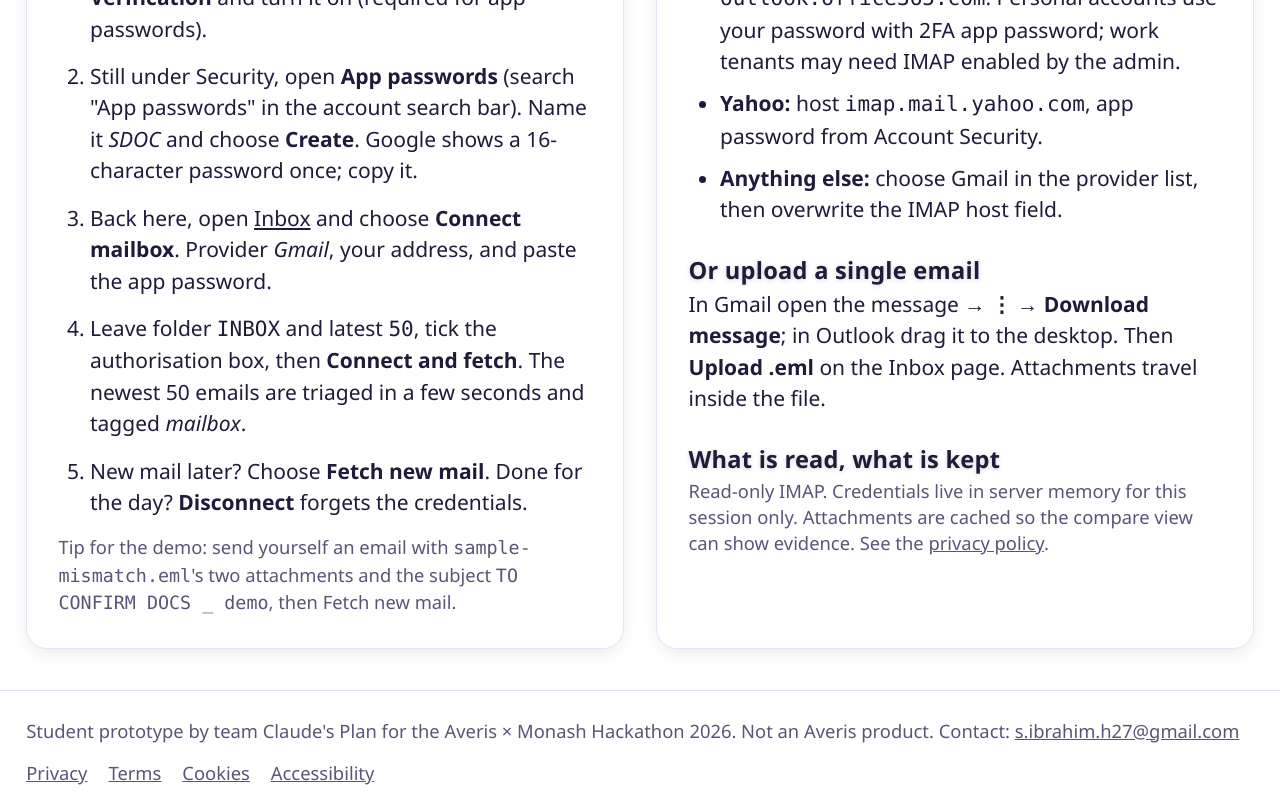
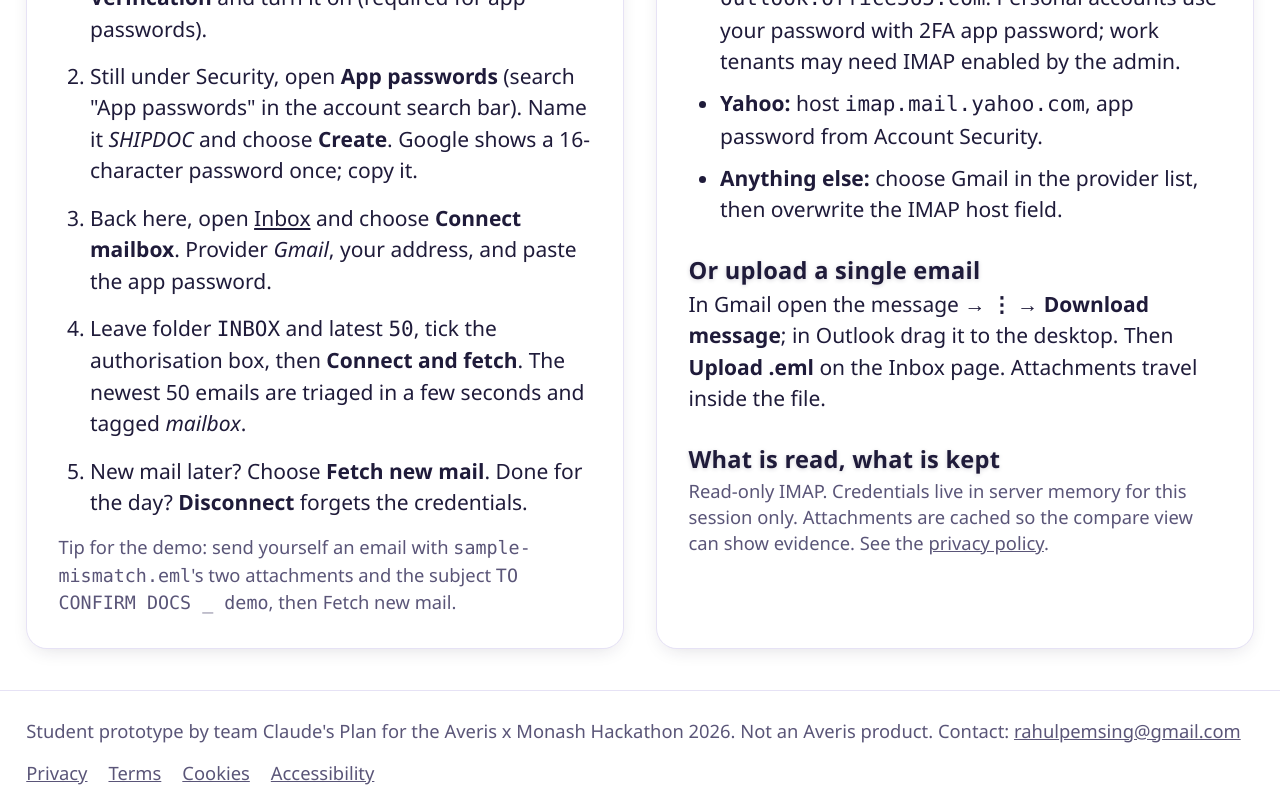
Before and after one commit to VRP2206/Averis_hackathon_2026, a React (Vite) app in the folder web/: page /#/help in a window 1280 px wide. Shown: the part 1160-1972 px from the top of the page. Built offline with nearby package versions, Linux system fonts and the light colour scheme; no server answers.

Commit message:
refactor: change display name to shipdoc for website

```diff
--- a/web/index.html
+++ b/web/index.html
@@ -3,10 +3,10 @@
   <head>
     <meta charset="UTF-8" />
     <meta name="viewport" content="width=device-width, initial-scale=1.0, viewport-fit=cover" />
-    <meta name="description" content="SDOC: triage a shipping-documentation inbox and check draft Bills of Lading against Shipping Instructions. Student prototype for the Averis x Monash Hackathon 2026." />
+    <meta name="description" content="SHIPDOC: triage a shipping-documentation inbox and check draft Bills of Lading against Shipping Instructions. Student prototype for the Averis x Monash Hackathon 2026." />
     <meta name="color-scheme" content="light dark" />
     <link rel="icon" type="image/svg+xml" href="/favicon.svg" />
-    <title>SDOC · Shipping Document Check</title>
+    <title>ShipDoc · Shipping Document Check</title>
     <!-- No analytics, no third-party scripts, no external fonts: see /cookies -->
   </head>
   <body>
--- a/web/src/content/business.ts
+++ b/web/src/content/business.ts
@@ -1,12 +1,12 @@
 // Business / contact details shown in the footer and the legal pages.
 export const business = {
-  productName: "SDOC",
+  productName: "SHIPDOC",
   projectName: "shipdoc",
   siteUrl: "https://shipdoc.org",
   teamName: "Claude's Plan",
   members: ["Rahul Vedant Pemsing", "Chew Ee Huan", "Lye Wei Ho", "Khoo Lip Hong", "Syed Ibrahim Hassan"],
-  contactEmail: "s.ibrahim.h27@gmail.com",
-  event: "Averis × Monash Hackathon 2026",
+  contactEmail: "rahulpemsing@gmail.com",
+  event: "Averis x Monash Hackathon 2026",
   country: "Malaysia",
   repoUrl: "https://github.com/VRP2206/Averis_hackathon_2026",
   lastUpdated: "21 September 2026",
--- a/web/src/pages/HelpPage.tsx
+++ b/web/src/pages/HelpPage.tsx
@@ -34,7 +34,7 @@ export function HelpPage() {
           <h1 className="hover-sheen inline-block">{t("help.title")}</h1>
           <p className="mt-3 text-xl text-muted-foreground">Three ways in, one pipeline out. Start with a sample, then connect a real mailbox.</p>
         </div>
-        <img src="/hero.svg" alt="Emails flow from a mailbox through SDOC and come out as checked Bills of Lading" className="lift w-full rounded-3xl" />
+        <img src="/hero.svg" alt="Emails flow from a mailbox through SHIPDOC and come out as checked Bills of Lading" className="lift w-full rounded-3xl" />
       </section>
 
       <section aria-labelledby="try">
@@ -69,7 +69,7 @@ export function HelpPage() {
           <CardContent>
             <ol className="list-decimal space-y-3 pl-6">
               <li>In your Google Account open <strong>Security → 2-Step Verification</strong> and turn it on (required for app passwords).</li>
-              <li>Still under Security, open <strong>App passwords</strong> (search "App passwords" in the account search bar). Name it <em>SDOC</em> and choose <strong>Create</strong>. Google shows a 16-character password once; copy it.</li>
+              <li>Still under Security, open <strong>App passwords</strong> (search "App passwords" in the account search bar). Name it <em>SHIPDOC</em> and choose <strong>Create</strong>. Google shows a 16-character password once; copy it.</li>
               <li>Back here, open <Link className="underline" to="/">Inbox</Link> and choose <strong>Connect mailbox</strong>. Provider <em>Gmail</em>, your address, and paste the app password.</li>
               <li>Leave folder <code>INBOX</code> and latest <code>50</code>, tick the authorisation box, then <strong>Connect and fetch</strong>. The newest 50 emails are triaged in a few seconds and tagged <em>mailbox</em>.</li>
               <li>New mail later? Choose <strong>Fetch new mail</strong>. Done for the day? <strong>Disconnect</strong> forgets the credentials.</li>
```
Also changed, not shown: web/public/hero.svg.
